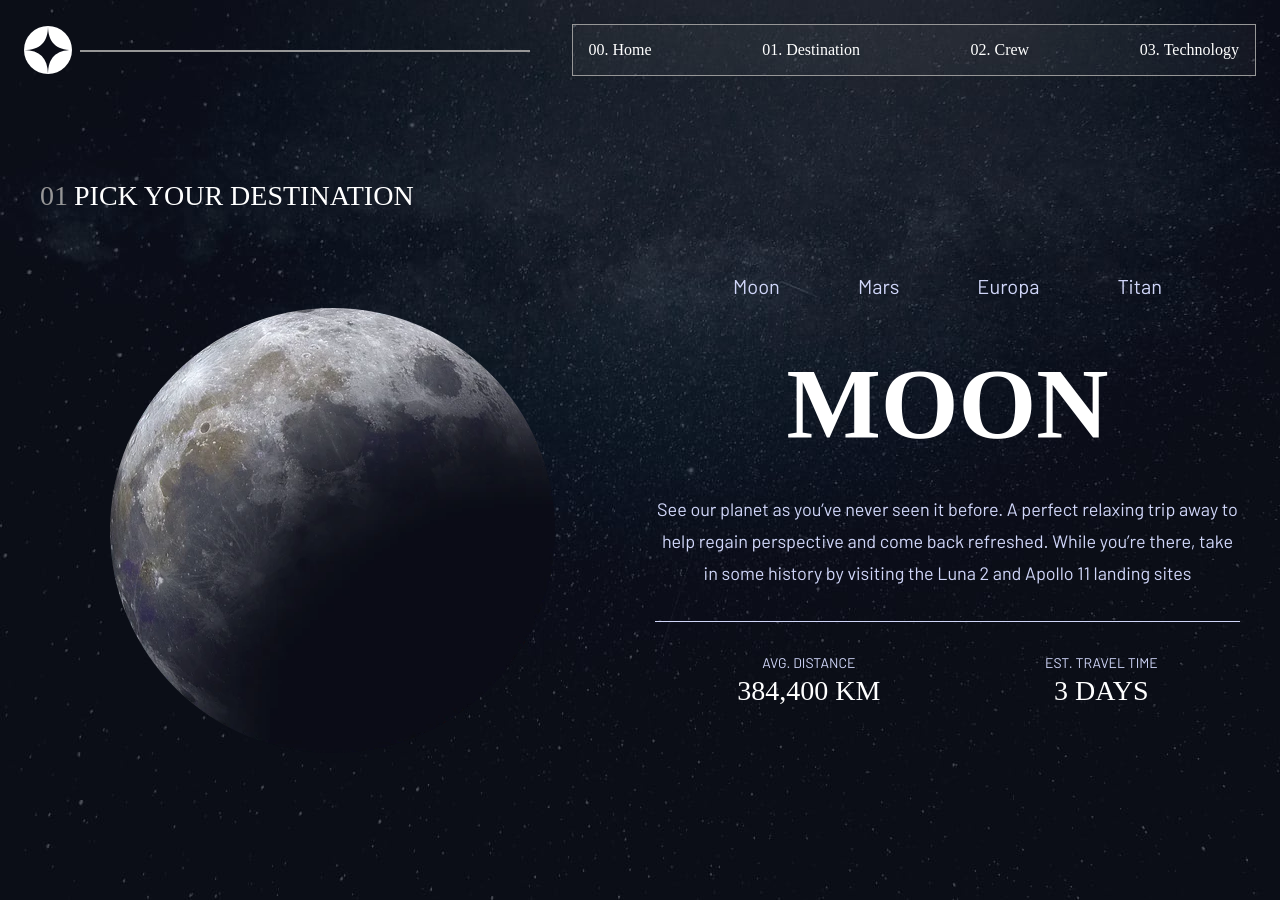
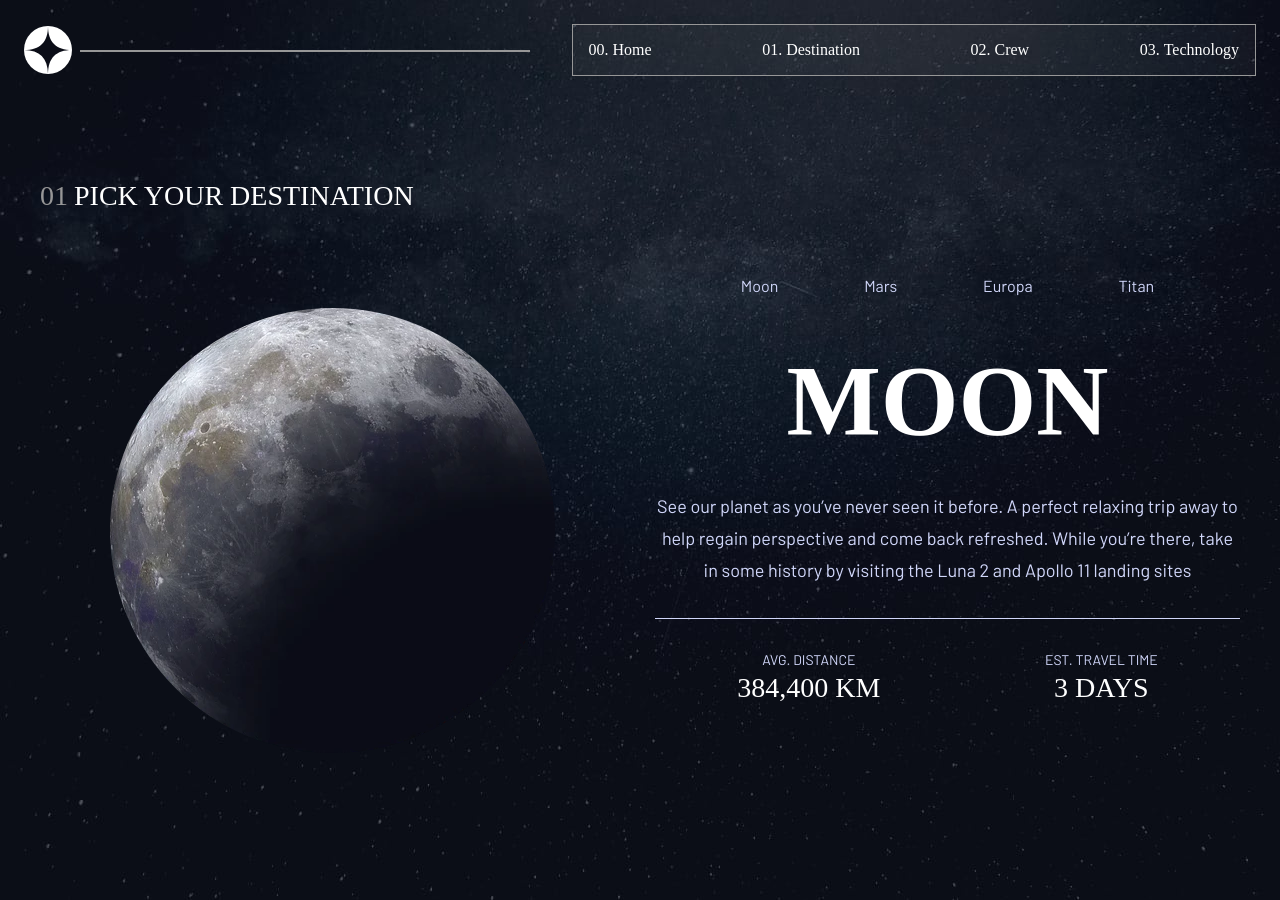
Before and after one commit to DaFlusher/FEM-space-tourism, a React app: page /destination in a window 1280 px wide. Built offline with nearby package versions, Linux system fonts and the light colour scheme; the HTML template or start-up script is replaced by a standard one; a web font is replaced by a local one.

Commit message:
adjusted the navigatin font size of destination

```diff
--- a/src/Styles/Sections/_destination.scss
+++ b/src/Styles/Sections/_destination.scss
@@ -115,9 +115,7 @@ main{
                         @media(min-width: 768px){
                             font-size: 1rem;
                         }
-                        @media(min-width:1200px){
-                            font-size: 1.25rem;
-                        }
+
                         li{
                             a{ text-decoration: none;
                                 color: map-get(variables.$color, 'skyblue');
```
